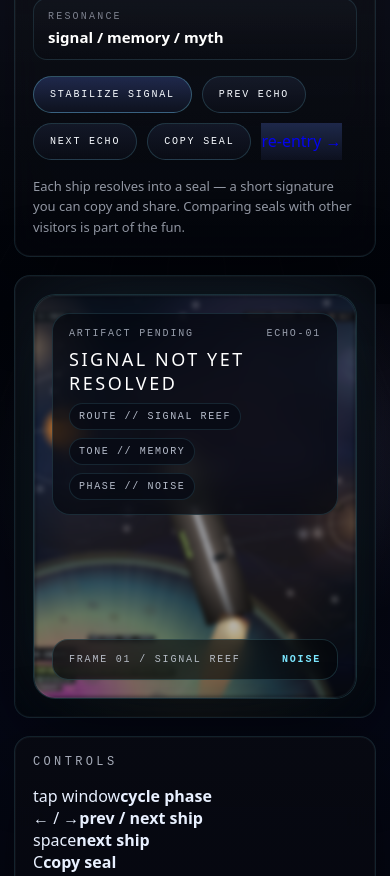
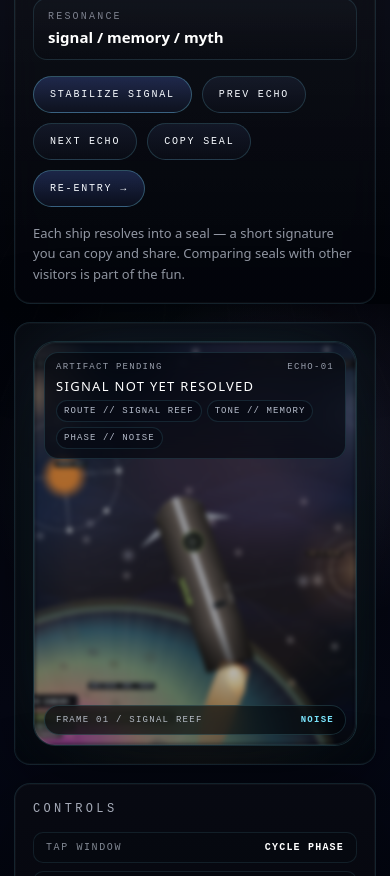
Before and after one commit to joeatang/natships, a website: page prototypes/black-box-prototype.html in a window 390 px wide. Shown: the part 540-1416 px from the top of the page. Drawn offline with Linux system fonts and the light colour scheme.

Commit message:
fix(ui): mobile gaps in tune-the-signal + planet/patch collision in studio
- tune-the-signal: add missing .log/.log-row styles (controls labels were
  collapsing into each other), promote .actions <a> to button styling so
  the re-entry pill matches its siblings, compact .artifact card on mobile
  so the resolved seal doesn't bury the ship
- studio: move planet crest to upper-right quadrant (was colliding with
  the upper-left mission patch and hiding any uploaded planet image)

```diff
--- a/prototypes/black-box-prototype.html
+++ b/prototypes/black-box-prototype.html
@@ -14,20 +14,21 @@
     .masthead{display:flex;justify-content:space-between;align-items:flex-end;gap:20px;padding:18px 20px}.eyebrow{font:10px "JetBrains Mono",monospace;letter-spacing:.42em;text-transform:uppercase;color:rgba(232,240,255,.48)} h1{margin:0;font-size:clamp(32px,4vw,58px);line-height:.95;letter-spacing:.16em;text-transform:uppercase;background:linear-gradient(90deg,#fff, var(--cyan) 28%, var(--violet) 68%, #fff);-webkit-background-clip:text;background-clip:text;-webkit-text-fill-color:transparent}.lede{max-width:860px;color:rgba(232,240,255,.74);font-size:13px;line-height:1.55;margin:0}.signal{display:grid;gap:6px;text-align:right;font:11px "JetBrains Mono",monospace;letter-spacing:.24em;text-transform:uppercase;color:rgba(232,240,255,.6);min-width:220px}.signal strong{color:var(--cyan);font-size:12px}
     .echo{display:grid;grid-template-columns:minmax(220px,280px) minmax(0,1fr) minmax(220px,280px);gap:18px;min-height:0}
     .panel{padding:18px;display:grid;grid-template-rows:auto auto 1fr auto;gap:16px}.panel h2{margin:0;font:12px "JetBrains Mono",monospace;letter-spacing:.28em;text-transform:uppercase;color:rgba(232,240,255,.7)}.panel p{margin:0;font-size:13px;line-height:1.6;color:var(--muted)}.stat-grid{display:grid;gap:10px}.stat{padding:12px 14px;border-radius:14px;border:1px solid rgba(124,231,255,.12);background:linear-gradient(180deg,rgba(11,14,24,.88),rgba(4,6,12,.6))}.stat span{display:block;font:10px "JetBrains Mono",monospace;letter-spacing:.22em;text-transform:uppercase;color:rgba(232,240,255,.5);margin-bottom:5px}.stat strong{display:block;font-size:15px;font-weight:600;color:#fff}
-    .actions{display:flex;gap:10px;flex-wrap:wrap}.actions button{appearance:none;border:1px solid rgba(124,231,255,.18);background:linear-gradient(180deg,rgba(16,21,37,.96),rgba(7,10,19,.96));color:#f7fbff;font:10px "JetBrains Mono",monospace;cursor:pointer;border-radius:999px;padding:12px 16px;letter-spacing:.18em;text-transform:uppercase;transition:transform 180ms ease,border-color 180ms ease,box-shadow 180ms ease}.actions button:hover{transform:translateY(-1px);border-color:rgba(124,231,255,.5);box-shadow:0 0 0 1px rgba(124,231,255,.1) inset,0 12px 24px rgba(0,0,0,.26)}.actions .primary{background:linear-gradient(180deg,rgba(27,38,74,.96),rgba(10,14,28,.98));border-color:rgba(124,231,255,.3)}
+    .actions{display:flex;gap:10px;flex-wrap:wrap}.actions button,.actions a{appearance:none;border:1px solid rgba(124,231,255,.18);background:linear-gradient(180deg,rgba(16,21,37,.96),rgba(7,10,19,.96));color:#f7fbff;font:10px "JetBrains Mono",monospace;cursor:pointer;border-radius:999px;padding:12px 16px;letter-spacing:.18em;text-transform:uppercase;transition:transform 180ms ease,border-color 180ms ease,box-shadow 180ms ease;text-decoration:none;display:inline-flex;align-items:center;justify-content:center}.actions button:hover,.actions a:hover{transform:translateY(-1px);border-color:rgba(124,231,255,.5);box-shadow:0 0 0 1px rgba(124,231,255,.1) inset,0 12px 24px rgba(0,0,0,.26)}.actions .primary{background:linear-gradient(180deg,rgba(27,38,74,.96),rgba(10,14,28,.98));border-color:rgba(124,231,255,.3)}
+    .log{display:grid;gap:8px}.log-row{display:flex;justify-content:space-between;align-items:center;gap:14px;padding:9px 12px;border:1px solid rgba(124,231,255,.1);border-radius:10px;background:rgba(7,10,17,.55);font:10px "JetBrains Mono",monospace;letter-spacing:.16em;text-transform:uppercase}.log-row span{color:rgba(232,240,255,.55);white-space:nowrap}.log-row b{color:#fff;text-align:right;font-weight:600;letter-spacing:.12em}
     .viewport{position:relative;overflow:hidden;display:grid;place-items:center;padding:18px;isolation:isolate}.viewport::before{content:"";position:absolute;inset:0;background:radial-gradient(circle at 50% 44%,rgba(124,231,255,.14) 0%,rgba(181,157,255,.08) 20%,transparent 45%),radial-gradient(circle at 50% 92%,rgba(255,186,102,.06) 0%,transparent 32%);pointer-events:none;z-index:0}.window{position:relative;width:min(100%,980px);aspect-ratio:16/11;border-radius:22px;border:1px solid rgba(124,231,255,.18);background:radial-gradient(circle at 50% 50%,rgba(10,14,24,.96),rgba(3,5,10,.98));box-shadow:0 0 0 1px rgba(255,255,255,.04) inset,0 32px 120px rgba(0,0,0,.52),0 0 120px rgba(124,231,255,.08);overflow:hidden;cursor:pointer;transform:translate3d(var(--px,0px),var(--py,0px),0)}.window img{width:100%;height:100%;object-fit:cover;display:block;filter:saturate(1.02) contrast(1.05) brightness(.82) blur(.3px)}
     .signal-ring{position:absolute;inset:0;border-radius:inherit;border:1px solid rgba(124,231,255,.08);box-shadow:inset 0 0 0 1px rgba(255,255,255,.02),0 0 80px rgba(124,231,255,.08);mix-blend-mode:screen;pointer-events:none}.ticker{position:absolute;inset:auto 18px 18px 18px;padding:14px 16px;border-radius:16px;background:rgba(3,5,9,.6);border:1px solid rgba(124,231,255,.16);backdrop-filter:blur(12px);pointer-events:none;font:10px "JetBrains Mono",monospace;letter-spacing:.18em;text-transform:uppercase;color:rgba(232,240,255,.74);display:flex;justify-content:space-between;gap:12px}.ticker b{color:var(--cyan)}
     .artifact{position:absolute;left:18px;right:18px;top:18px;padding:14px 16px;border-radius:18px;background:rgba(4,7,14,.68);border:1px solid rgba(124,231,255,.14);backdrop-filter:blur(12px);display:grid;gap:8px;pointer-events:none;z-index:3}.artifact-head{display:flex;justify-content:space-between;gap:10px;font:10px "JetBrains Mono",monospace;letter-spacing:.18em;text-transform:uppercase;color:rgba(232,240,255,.64)}.artifact-title{font-size:18px;letter-spacing:.14em;text-transform:uppercase;color:#fff}.artifact-meta{display:flex;flex-wrap:wrap;gap:8px}.artifact-chip{font:10px "JetBrains Mono",monospace;letter-spacing:.16em;text-transform:uppercase;border:1px solid rgba(124,231,255,.12);border-radius:999px;padding:7px 9px;background:rgba(8,12,21,.82);color:rgba(232,240,255,.78)}
     .rail{padding:18px;background:linear-gradient(180deg,rgba(8,10,18,.82),rgba(4,6,12,.7));border:1px solid var(--line);border-radius:18px;backdrop-filter:blur(18px)}.rail-head{display:flex;justify-content:space-between;font:10px "JetBrains Mono",monospace;letter-spacing:.28em;text-transform:uppercase;color:rgba(232,240,255,.55);margin-bottom:10px}.deck{display:grid;grid-template-columns:repeat(15,minmax(0,1fr));gap:8px}.ship-chip{border:1px solid rgba(124,231,255,.12);background:rgba(7,10,17,.9);border-radius:12px;padding:8px 6px 7px;color:rgba(232,240,255,.7);cursor:pointer;display:grid;gap:8px;min-height:76px;font:10px "JetBrains Mono",monospace;transition:transform 180ms ease,border-color 180ms ease,color 180ms ease}.ship-chip:hover,.ship-chip.active{transform:translateY(-2px);border-color:rgba(124,231,255,.5);color:#fff}.ship-chip img{width:100%;aspect-ratio:1;border-radius:8px;object-fit:cover;display:block;border:1px solid rgba(255,255,255,.06)}.ship-chip .meta{display:flex;flex-direction:column;gap:2px;line-height:1.1;letter-spacing:.08em}.ship-chip .meta span:first-child{font-size:9px;color:rgba(232,240,255,.52)}
     .footer-note{margin:0;color:rgba(232,240,255,.48);font-size:12px;line-height:1.5}
-    @media (max-width:1200px){body{overflow:auto}.shell{height:auto;min-height:100vh}.echo{grid-template-columns:1fr}.deck{grid-template-columns:repeat(5,minmax(0,1fr))}.signal{text-align:left;min-width:0}.masthead{align-items:flex-start;flex-direction:column}}@media (max-width:720px){.shell{padding:14px;gap:12px}.masthead,.panel,.viewport,.rail{border-radius:16px}.deck{grid-template-columns:repeat(3,minmax(0,1fr))}.window{aspect-ratio:4/5}h1{letter-spacing:.12em}}
+    @media (max-width:1200px){body{overflow:auto}.shell{height:auto;min-height:100vh}.echo{grid-template-columns:1fr}.deck{grid-template-columns:repeat(5,minmax(0,1fr))}.signal{text-align:left;min-width:0}.masthead{align-items:flex-start;flex-direction:column}}@media (max-width:720px){.shell{padding:14px;gap:12px}.masthead,.panel,.viewport,.rail{border-radius:16px}.deck{grid-template-columns:repeat(3,minmax(0,1fr))}.window{aspect-ratio:4/5}h1{letter-spacing:.12em}.artifact{left:10px;right:10px;top:10px;padding:9px 11px;gap:5px;border-radius:14px}.artifact-head{font-size:9px;letter-spacing:.14em}.artifact-title{font-size:13px;letter-spacing:.1em}.artifact-chip{font-size:9px;padding:5px 7px;letter-spacing:.12em}.artifact-meta{gap:5px}.ticker{inset:auto 10px 10px 10px;padding:9px 11px;font-size:9px;letter-spacing:.14em}}
   </style>
 </head>
 <body>
   <main class="shell" id="shell">
     <section class="masthead"><div class="brand"><div class="eyebrow">tap anywhere on the window to tune</div><h1>NATSHIPS</h1><p class="lede">A transmission from deep space. Tap the window to bring it into focus &mdash; noise becomes a ship, the ship locks, then drifts into an afterimage. Use the arrows to move through the fleet, or press C to copy your seal.</p></div><div class="signal"><span>now playing</span><strong id="stateLabel">noise</strong><span id="missionLabel">echo-01</span></div></section>
     <section class="echo">
-      <aside class="panel"><h2>what you're seeing</h2><p id="summaryText">Tap the window to stabilize the transmission. The image arrives blurred, sharpens into a ship, then fades into a warm afterimage you can save.</p><div class="stat-grid"><div class="stat"><span>signal</span><strong id="vesselName">ECHO 01</strong></div><div class="stat"><span>route</span><strong id="routeName">signal reef</strong></div><div class="stat"><span>resonance</span><strong id="signalName">noise / lock / drift</strong></div></div><div class="actions"><button class="primary" id="igniteBtn" type="button">stabilize signal</button><button id="prevBtn" type="button">prev echo</button><button id="nextBtn" type="button">next echo</button><button id="copyBtn" type="button">copy seal</button><a id="pfpBtn" href="../pfp/" class="primary" style="text-decoration:none;display:inline-flex;align-items:center;justify-content:center">re-entry &rarr;</a></div><p class="footer-note">Each ship resolves into a seal &mdash; a short signature you can copy and share. Comparing seals with other visitors is part of the fun.</p></aside>
+      <aside class="panel"><h2>what you're seeing</h2><p id="summaryText">Tap the window to stabilize the transmission. The image arrives blurred, sharpens into a ship, then fades into a warm afterimage you can save.</p><div class="stat-grid"><div class="stat"><span>signal</span><strong id="vesselName">ECHO 01</strong></div><div class="stat"><span>route</span><strong id="routeName">signal reef</strong></div><div class="stat"><span>resonance</span><strong id="signalName">noise / lock / drift</strong></div></div><div class="actions"><button class="primary" id="igniteBtn" type="button">stabilize signal</button><button id="prevBtn" type="button">prev echo</button><button id="nextBtn" type="button">next echo</button><button id="copyBtn" type="button">copy seal</button><a id="pfpBtn" href="../pfp/" class="primary">re-entry &rarr;</a></div><p class="footer-note">Each ship resolves into a seal &mdash; a short signature you can copy and share. Comparing seals with other visitors is part of the fun.</p></aside>
       <section class="viewport" id="viewport" aria-label="NATSHIPS signal viewport"><div class="window" id="window"><img id="artFrame" alt="NATSHIPS artwork" src="../gallery/natships-102816.png"><div class="signal-ring"></div><div class="artifact" id="artifactCard"><div class="artifact-head"><span id="artifactStatus">artifact pending</span><span id="artifactId">echo-01</span></div><div class="artifact-title" id="artifactTitle">signal not yet resolved</div><div class="artifact-meta"><span class="artifact-chip" id="artifactRoute">route // signal reef</span><span class="artifact-chip" id="artifactTone">tone // memory</span><span class="artifact-chip" id="artifactPhase">phase // noise</span></div></div><div class="ticker"><span id="glyphLabel">frame 01 / signal reef</span><b id="velocityLabel">noise</b></div></div></section>
       <aside class="panel"><h2>controls</h2><div class="log"><div class="log-row"><span>tap window</span><b>cycle phase</b></div><div class="log-row"><span>&larr; / &rarr;</span><b>prev / next ship</b></div><div class="log-row"><span>space</span><b>next ship</b></div><div class="log-row"><span>C</span><b>copy seal</b></div></div><p>No sign-up, no wallet &mdash; the experience is free and lives in your browser. Comes back exactly the same every time you visit.</p><div class="stat-grid"><div class="stat"><span>your input</span><strong id="interactionLabel">tap to tune</strong></div><div class="stat"><span>your seal</span><strong id="archiveLabel">echo-01</strong></div></div></aside>
     </section>
```
Also changed, not shown: pfp/index.html (+5 -4 lines).
